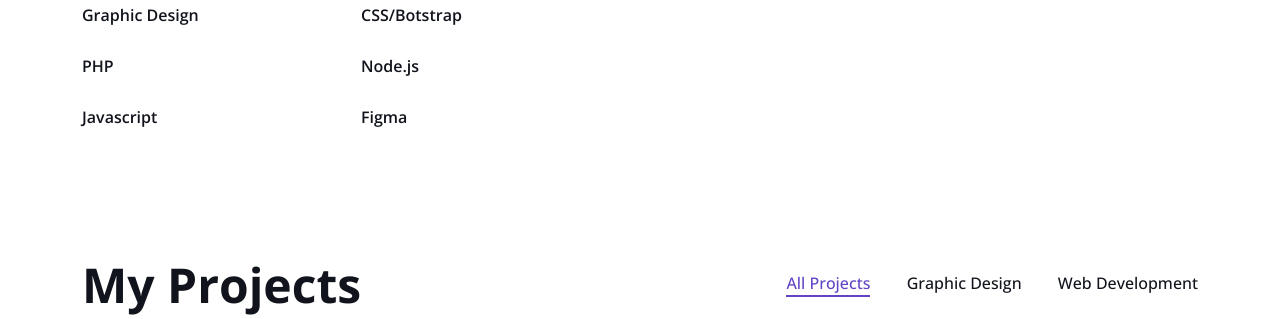
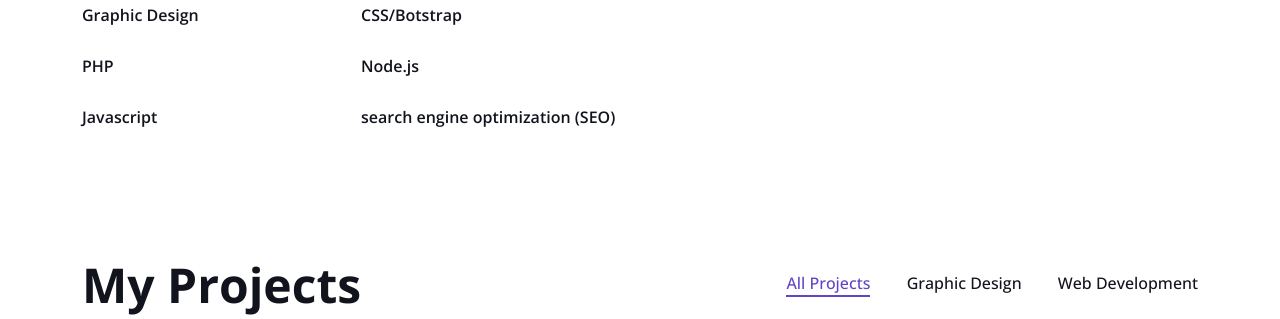
Before and after one commit to mochi165/restufatwian, a PHP site: page / in a window 1280 px wide. Shown: the part 1547-1866 px from the top of the page. Run offline with PHP 8.4, Linux system fonts and the light colour scheme; some libraries are stand-ins or nearby versions.

Commit message:
Update index.php

```diff
--- a/index.php
+++ b/index.php
@@ -151,7 +151,7 @@
                             </div>
                             <div class="skill mb-4">
                                 <div class="d-flex justify-content-between">
-                                    <h6 class="font-weight-bold">Figma</h6>
+                                    <h6 class="font-weight-bold">search engine optimization (SEO)</h6>
                                 </div>
 
                             </div>
```
